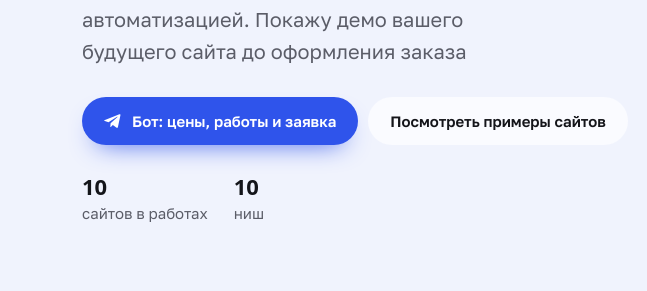
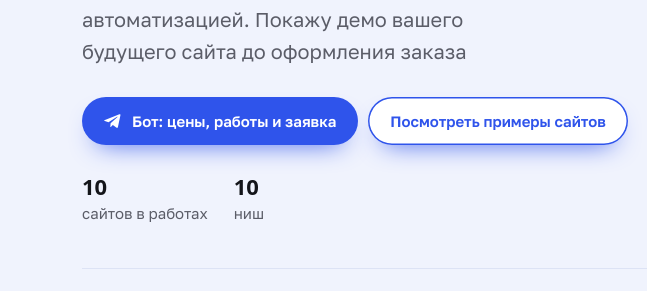
Before and after one commit to Maya13-tet/maya13-tet.github.io, a plain HTML site: page index.html in a window 1280 px wide. Shown: the part 509-800 px from the top of the page, 0-647 px from the left. Drawn offline with Linux system fonts and the light colour scheme; a web font is replaced by a local one.

Commit message:
Highlight both hero buttons, tighten hero and block spacing

```diff
--- a/index.html
+++ b/index.html
@@ -48,12 +48,14 @@ h1,h2,h3{font-family:var(--display);font-weight:600;letter-spacing:-.02em;margin
 .btn-main:hover{transform:translateY(-2px)}
 .btn-ghost{background:var(--soft);color:var(--ink)}
 .btn-ghost:hover{background:var(--line)}
+.btn-line{background:#fff;color:var(--accent);box-shadow:inset 0 0 0 1.5px var(--accent),0 12px 26px -14px var(--accent)}
+.btn-line:hover{transform:translateY(-2px)}
 .btn svg{width:18px;height:18px;flex:none}
 .top .btn{padding:11px 18px;font-size:14px}
 
 /* первый экран */
-.hero{display:grid;gap:40px;padding:44px 0 64px;align-items:center}
-@media (min-width:960px){.hero{grid-template-columns:1.05fr .95fr;padding:72px 0 96px}}
+.hero{display:grid;gap:40px;padding:44px 0 40px;align-items:center}
+@media (min-width:960px){.hero{grid-template-columns:1.05fr .95fr;padding:72px 0 40px}}
 .hello{display:inline-flex;align-items:center;gap:12px;background:var(--soft);border-radius:999px;padding:6px 18px 6px 6px;font-weight:500}
 .hello img,.hello b{width:44px;height:44px;border-radius:50%;object-fit:cover;flex:none}
 .hello b{background:var(--accent);color:#fff;display:grid;place-items:center;font:700 16px/1 var(--display)}
@@ -81,7 +83,7 @@ h1 em{font-style:normal;color:var(--accent)}
 .fan.empty{display:grid;place-items:center;background:var(--soft);border-radius:var(--r);color:var(--ink-3);text-align:center;padding:24px}
 
 /* разделы */
-section.block{padding:72px 0;border-top:1px solid var(--line)}
+section.block{padding:56px 0;border-top:1px solid var(--line)}
 .block-head{display:flex;flex-wrap:wrap;align-items:end;justify-content:space-between;gap:12px 30px;margin-bottom:40px}
 .block-head h2{font-size:clamp(28px,3.6vw,44px);line-height:1.05;margin-top:10px}
 .block-head p{color:var(--ink-2);max-width:42ch;margin:0}
@@ -264,7 +266,7 @@ footer{padding:26px 0 40px;color:var(--ink-3);font-size:14px;display:flex;flex-w
   const heroCta = document.querySelector('[data-cta-hero]');
   if (heroCta) heroCta.innerHTML =
     `<a class="btn btn-main" href="${esc(botHref)}" target="_blank" rel="noopener">${ico.telegram}Бот: цены, работы и заявка</a>` +
-    `<a class="btn btn-ghost" href="#works">Посмотреть примеры сайтов</a>`;
+    `<a class="btn btn-line" href="#works">Посмотреть примеры сайтов</a>`;
   const toast = (t) => { const el = $('toast'); el.textContent = t; el.classList.add('show'); setTimeout(() => el.classList.remove('show'), 3200); };
   document.addEventListener('click', (e) => {
     const a = e.target.closest('[data-copy]'); if (!a) return;
```
